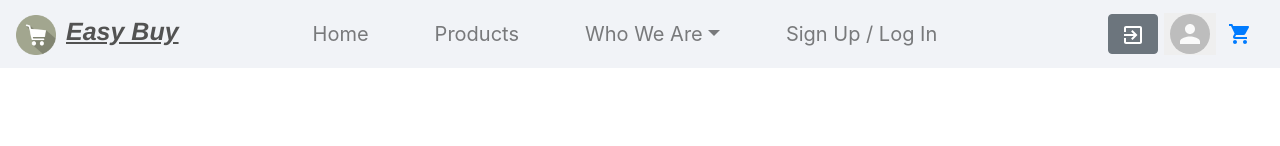
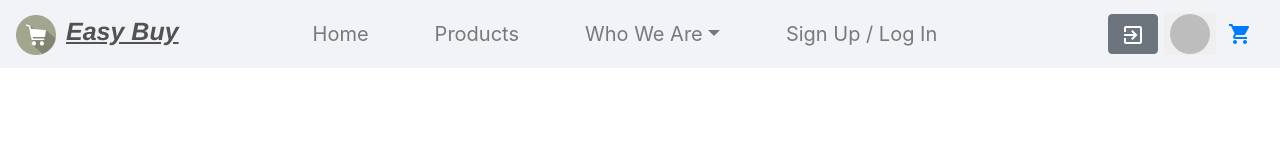
Before and after one commit to PralinJoardar/EasyBuy_e-commerce, a React (Create React App) app: page /login in a window 1280 px wide. Shown: the top 146 px of the page. Built offline with nearby package versions, Linux system fonts and the light colour scheme.

Commit message:
final office commit

```diff
--- /dev/null
+++ b/src/Redux/actions/userNameAction.js
@@ -0,0 +1,7 @@
+import { USER_NAME } from "../constants";
+export const userNameAction = (userName) => {
+    return{
+        type:USER_NAME,
+        payload:userName
+    }
+};
--- a/src/Redux/constants.js
+++ b/src/Redux/constants.js
@@ -5,3 +5,4 @@ export const LOGIN = "LOGIN";
 export const LOGOUT = "LOGOUT";
 export const CART_QUANTITY = "CART_QUANTITY";
 export const CART_QUANTITY_CLEAR = "CART_QUANTITY_CLEAR";
+export const USER_NAME = "USER_NAME";
--- a/src/Redux/reducers/rootReducer.js
+++ b/src/Redux/reducers/rootReducer.js
@@ -3,10 +3,12 @@ import { fetchProductsReducer } from "./fetchProductsReducer";
 import { addToCartReducer } from "./addToCartReducer";
 import { loginReducer } from "./loginReducer";
 import { cartQuantityReducer } from "./cartQuantityReducer";
+import { userNameReducer } from "./userNameReducer";
 const rootReducer = combineReducers({
   fetchProductsReducer,
   addToCartReducer,
   loginReducer,
   cartQuantityReducer,
+  userNameReducer,
 });
 export default rootReducer;
--- /dev/null
+++ b/src/Redux/reducers/userNameReducer.js
@@ -0,0 +1,9 @@
+import { USER_NAME } from "../constants";
+export const userNameReducer = (state = "", action) => {
+  switch (action.type) {
+    case USER_NAME:
+      return (state = action.payload);
+    default:
+      return state;
+  }
+};
--- a/src/components/NavBar/NavBar.js
+++ b/src/components/NavBar/NavBar.js
@@ -13,6 +13,7 @@ function NavBar() {
   const dispatch = useDispatch();
   const loginReducer = useSelector((state) => state.loginReducer);
   const cartQuantityReducer = useSelector((state) => state.cartQuantityReducer);
+  const userNameReducer = useSelector(state => state.userNameReducer)
   console.log("log in reducer", loginReducer);
   console.log("cart quantity", cartQuantityReducer);
   const logoutHandler = () => {
@@ -121,8 +122,10 @@ function NavBar() {
           title
           size="5"
         >
-          <Avatar></Avatar>
-          {}
+          <Avatar>
+            {userNameReducer.charAt(0)}
+          </Avatar>
+
         </button>
         <div class="float-right">
           <Link to="/cart">
--- a/src/components/SignUp/LogIn/LogIn.js
+++ b/src/components/SignUp/LogIn/LogIn.js
@@ -2,6 +2,7 @@ import React, { useState } from "react";
 import { Redirect, Link } from "react-router-dom";
 import { loginAction } from "../../../Redux/actions/LoginAction";
 import { useDispatch } from "react-redux";
+import { userNameAction } from "../../../Redux/actions/userNameAction";
 
 function LogIn() {
   const [flag, setFlag] = useState(false);
@@ -32,9 +33,10 @@ function LogIn() {
       e.preventDefault();
       return false;
     }
-
+    var userName = `${fetchData.fName} ${fetchData.lName}`;
     setFlag(true);
     dispatch(loginAction());
+    dispatch(userNameAction(userName))
   }
   return (
     <div class="container float-center">
```
